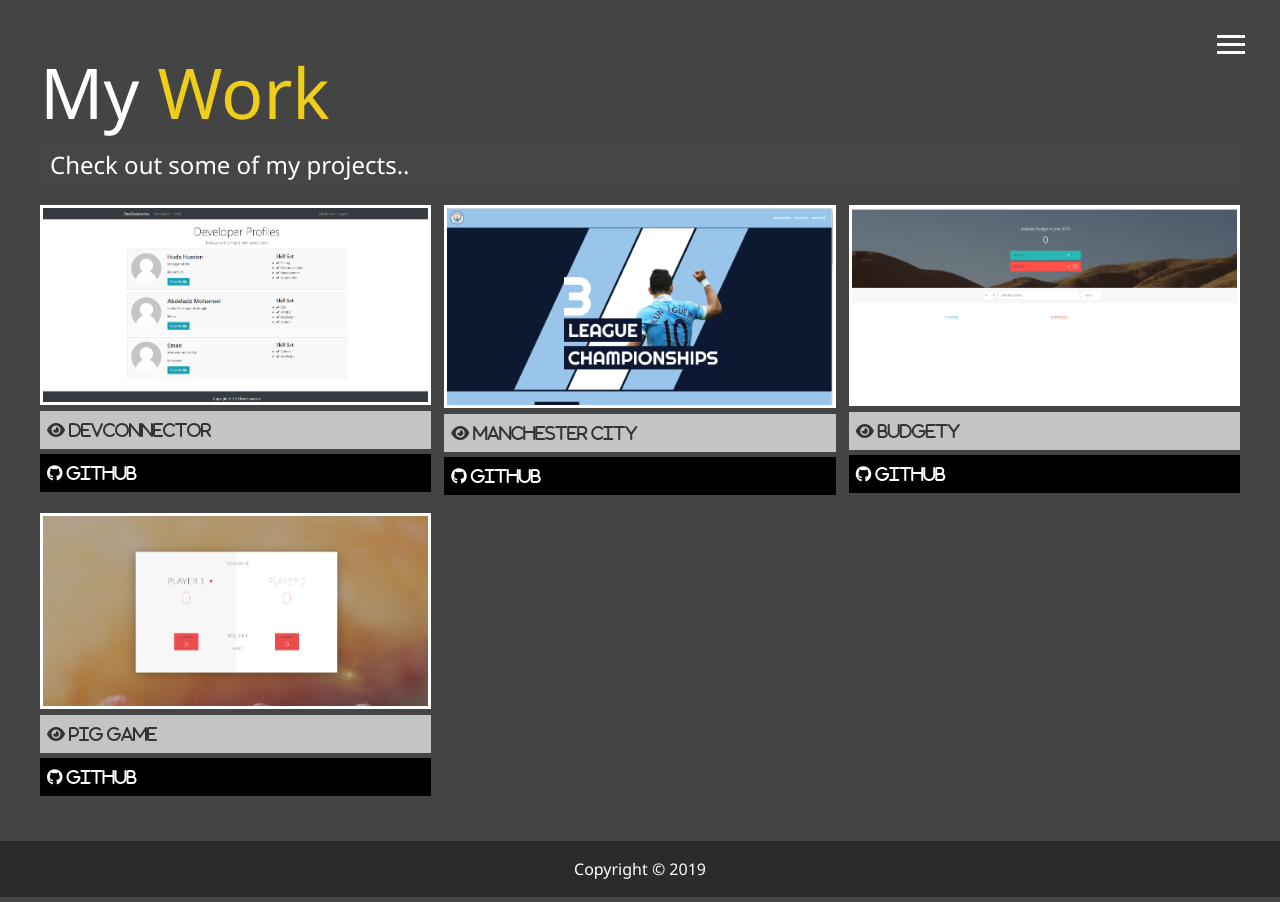
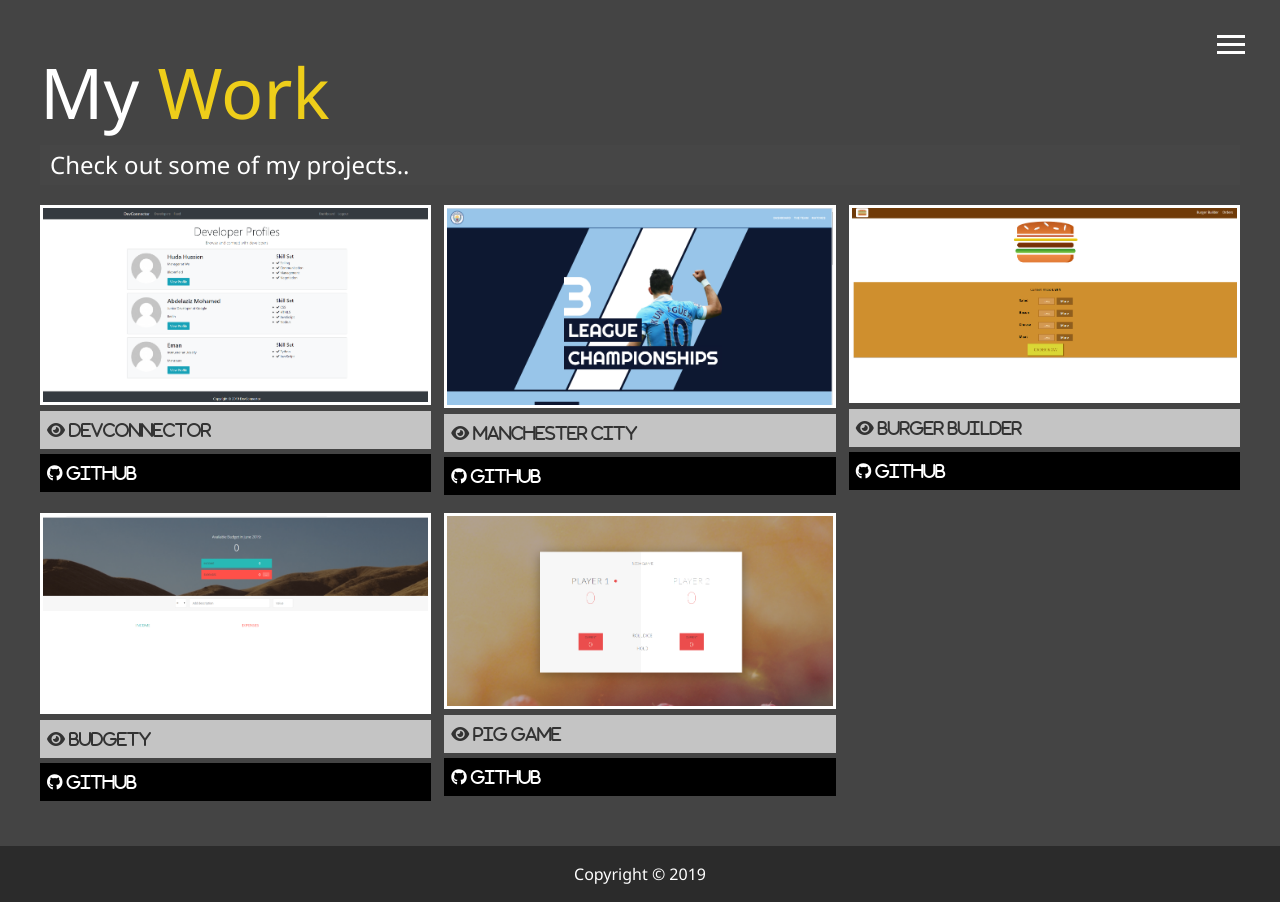
Before and after one commit to AbdelazizMalfy/portfolio, a website: page dist/work.html in a window 1280 px wide. Drawn offline with Linux system fonts and the light colour scheme; files whose address does not match are found by name.

Commit message:
My Work Updated

```diff
--- a/dist/work.html
+++ b/dist/work.html
@@ -75,6 +75,21 @@
         </div>
 
         <div class="item">
+          <a href="https://secret-hollows-85994.herokuapp.com">
+            <img src="/dist/img/projects/burgerBuilder.png" alt="project4" />
+          </a>
+          <a href="https://secret-hollows-85994.herokuapp.com" class="btn-light">
+            <i class="fas fa-eye"> Burger Builder </i>
+          </a>
+          <a
+            href="https://github.com/AbdelazizMalfy/burger-builder"
+            class="btn-dark"
+          >
+            <i class="fab fa-github"> Github </i>
+          </a>
+        </div>
+
+        <div class="item">
           <a href="https://infallible-payne-02980a.netlify.com/">
             <img src="/dist//img/projects/Budgety.png" alt="project1" />
           </a>
```
Also changed, not shown: dist/img/projects/burgerBuilder.png (added).
